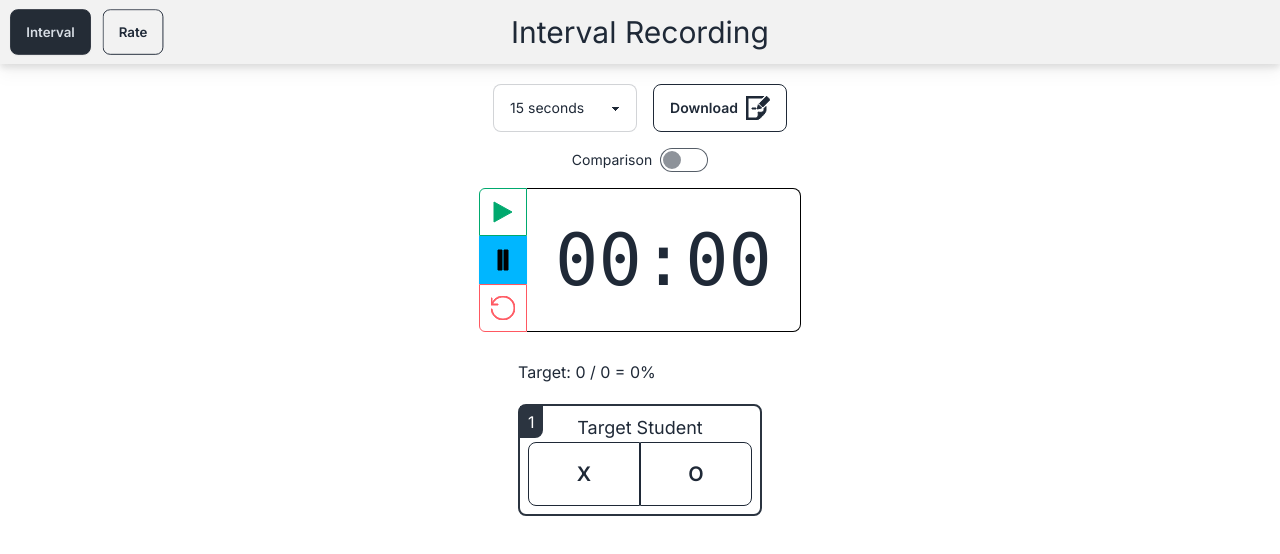
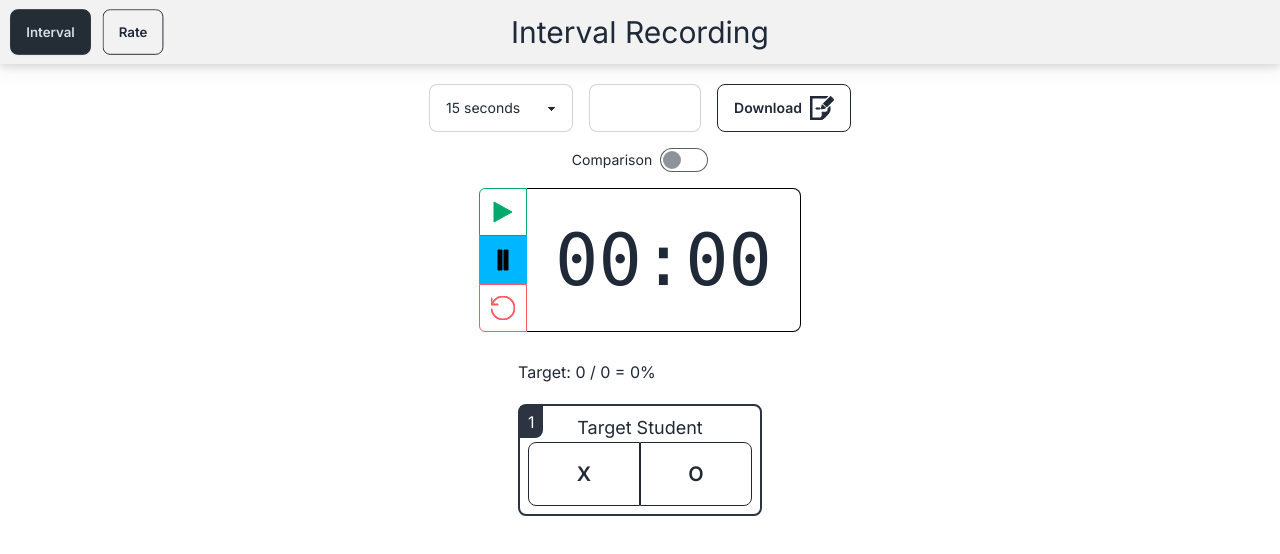
Before and after one commit to Walrussuit101/intervals, a Next.js app: page / in a window 1280 px wide. Shown: the top 554 px of the page. Built offline with nearby package versions, Linux system fonts and the light colour scheme.

Commit message:
add max interval functionality

```diff
--- a/src/app/page.tsx
+++ b/src/app/page.tsx
@@ -12,6 +12,7 @@ import { v4 as uuidv4 } from 'uuid';
 const Home = () => {
     const { totalSeconds, setTotalSeconds, shouldIncrement, setShouldIncrement } = useTimer();
     const [interval, setInterval] = useState(15);
+    const [maxIntervals, setMaxIntervals] = useState<number>(Infinity);
     const [comparison, setComparison] = useState(false);
     const numIntervals = Math.floor(totalSeconds / interval);
 
@@ -40,6 +41,12 @@ const Home = () => {
         }
     }, [totalSeconds, interval]);
 
+    useEffect(() => {
+        if (numIntervals >= maxIntervals) {
+            setShouldIncrement(false);
+        }
+    }, [numIntervals]);
+
     const updateSubjects = (id: string, target: Behavior, comparison: Behavior) => {
         const newIntervalSubjects = intervalSubjects.map(subjects => {
             if (subjects.id === id) {
@@ -59,7 +66,7 @@ const Home = () => {
         <>
             <NavBar/>
             <div className="flex flex-col justify-center items-center mt-5 px-4 gap-2">
-                <div className="flex gap-4">
+                <div className="flex flex-wrap gap-4 justify-center">
                     <select defaultValue="15" disabled={shouldIncrement || totalSeconds > 0} className="select select-bordered w-36" onChange={e => setInterval(parseInt(e.target.value))}>
                         <option value="10">10 seconds</option>
                         <option value="15">15 seconds</option>
@@ -68,6 +75,7 @@ const Home = () => {
                         <option value="45">45 seconds</option>
                         <option value="60">60 seconds</option>
                     </select>
+                    <input type="number" className="input input-bordered w-28" disabled={shouldIncrement || totalSeconds > 0} value={maxIntervals} onChange={e => setMaxIntervals(parseInt(e.target.value))} />
                     <button className="btn btn-neutral btn-outline" disabled={shouldIncrement} onClick={() => downloadSpreadsheet(intervalSubjects, comparison)}>
                         Download
                         <svg xmlns="http://www.w3.org/2000/svg" width="24" height="24" viewBox="0 0 24 24" stroke="currentColor" fill="currentColor"><path d="M10 13h-4v-1h4v1zm2.318-4.288l3.301 3.299-4.369.989 1.068-4.288zm11.682-5.062l-7.268 7.353-3.401-3.402 7.267-7.352 3.402 3.401zm-6 8.916v.977c0 4.107-6 2.457-6 2.457s1.518 6-2.638 6h-7.362v-20h14.056l1.977-2h-18.033v24h10.189c3.163 0 9.811-7.223 9.811-9.614v-3.843l-2 2.023z"/></svg>
@@ -93,6 +101,7 @@ const Home = () => {
                             comparison: null
                         }]);
                     }}
+                    disablePlay={numIntervals >= maxIntervals}
                 />
                 <div className="flex flex-col gap-5 my-5">
                     <div className="flex flex-wrap justify-between gap-x-8">
@@ -104,9 +113,10 @@ const Home = () => {
                     </div>
                     {
                         intervalSubjects.slice().reverse().map((subjects, i) => {
+                            const isCurrent = i === 0;
                             return (
                                 <div key={subjects.id} className="border-2 border-solid border-neutral rounded-lg p-2 relative">
-                                    <div className="absolute top-0 left-0 bg-neutral py-1 px-2 text-white rounded-br-lg">
+                                    <div className={`absolute top-0 left-0 py-1 px-2 rounded-br-lg ${isCurrent ? 'bg-neutral text-white' : 'bg-neutral-content text-black rounded-tl-lg'}`}>
                                         <span>{intervalSubjects.length - i}</span>
                                     </div>
                                     <BehaviorSelector
--- a/src/components/Timer.tsx
+++ b/src/components/Timer.tsx
@@ -3,16 +3,17 @@ interface props {
     playAction: () => void,
     pauseAction: () => void,
     resetAction: () => void,
-    shouldIncrement: boolean
+    shouldIncrement: boolean,
+    disablePlay?: boolean
 }
-const Timer = ({ totalSeconds, playAction, pauseAction, resetAction, shouldIncrement }: props) => {
+const Timer = ({ totalSeconds, playAction, pauseAction, resetAction, shouldIncrement, disablePlay }: props) => {
     const minutes = Math.floor(totalSeconds / 60);
     const remainingSeconds = totalSeconds - (minutes * 60);
 
     return (
         <div className="flex">
             <div className="flex flex-col">
-                <button onClick={playAction} className={`btn btn-square ${!shouldIncrement ? 'btn-outline' : '' } btn-success rounded-none rounded-tl-md`}>
+                <button onClick={playAction} disabled={disablePlay} className={`btn btn-square ${!shouldIncrement ? 'btn-outline' : '' } btn-success rounded-none rounded-tl-md`}>
                     <svg xmlns="http://www.w3.org/2000/svg" width="24" height="24" viewBox="0 0 24 24" stroke="currentColor" fill="currentColor"><path d="M3 22v-20l18 10-18 10z"/></svg>
                 </button>
                 <button onClick={pauseAction} className={`btn btn-square ${shouldIncrement ? 'btn-outline' : '' } btn-info rounded-none`}>
```
